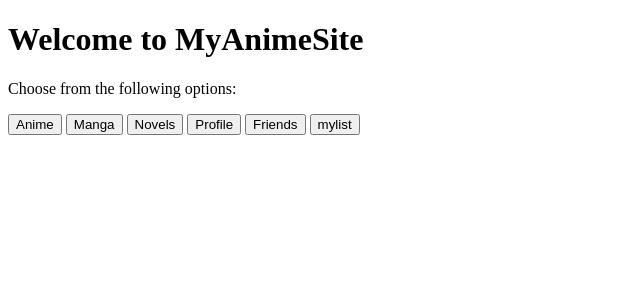
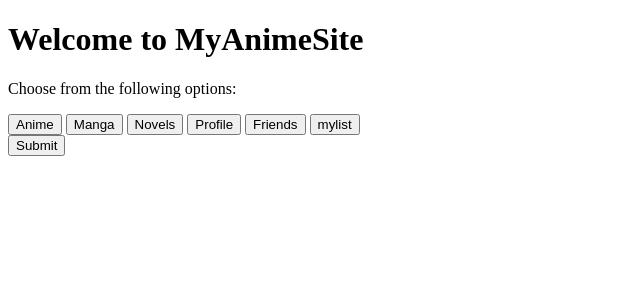
Before and after one commit to 362Team-X/Team-X, a Django app: a page that uses Anime/templates/homepage.html in a window 1280 px wide. Shown: the top 300 px of the page, without its empty margins (0-640 px from the left). Run offline with Django 4.2, Linux system fonts and the light colour scheme.

Commit message:
Add files via upload

```diff
--- a/Anime/templates/homepage.html
+++ b/Anime/templates/homepage.html
@@ -15,5 +15,11 @@
         <a href="{% url 'mylist' username %}"><button>mylist</button></a>
 
 	</div>
+	<form action = "" method = "post">
+		{% csrf_token %}
+		{{form}}
+		<input type = "submit" value = Submit>
+	  </form>
+
 </body>
 </html>
```
